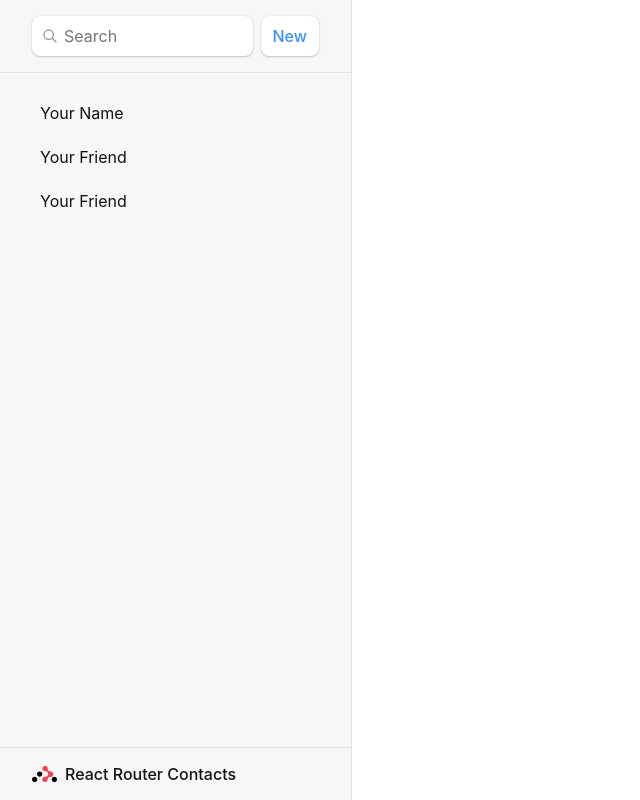
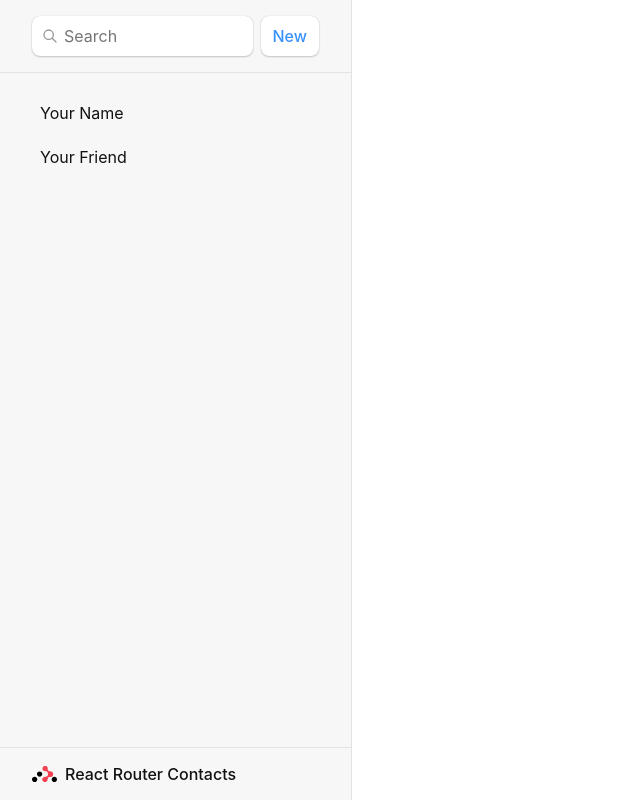
Before and after one commit to vusal-11/ReactRouting, a React (Create React App) app: page / in a window 1280 px wide. Shown: the whole page, without its empty margins (0-640 px from the left). Built offline with nearby package versions, Linux system fonts and the light colour scheme.

Commit message:
added nested route

```diff
--- a/src/index.jsx
+++ b/src/index.jsx
@@ -15,12 +15,14 @@
   {
     path: "/",
     element: <Root />,
-    errorElement: <ErrorPage />
+    errorElement: <ErrorPage />,
+    children: [
+      {
+        path: "contacts/:contactId",
+        element: <Contact />,
+      }
+    ]
   },
-  {
-    path: "contacts/:contactId",
-    element: <Contact />,
-  }
 
   /*
   {
--- a/src/routes/root.jsx
+++ b/src/routes/root.jsx
@@ -1,3 +1,5 @@
+import { Outlet } from "react-router-dom";
+
 function Root() {
     return (
       <>
@@ -29,18 +31,17 @@
           <nav>
             <ul>
               <li>
-                <a href={`/contacts/194216`}>Your Name</a>
+                <a href={`/contacts/1`}>Your Name</a>
               </li>
               <li>
                 <a href={`/contacts/2`}>Your Friend</a>
               </li>
-              <li>
-                <a href={`/contacts/3`}>Your Friend</a>
-              </li>
             </ul>
           </nav>
         </div>
-        <div id="detail"></div>
+        <div id="detail">
+            <Outlet />
+        </div>
       </>
     );
   }
```
